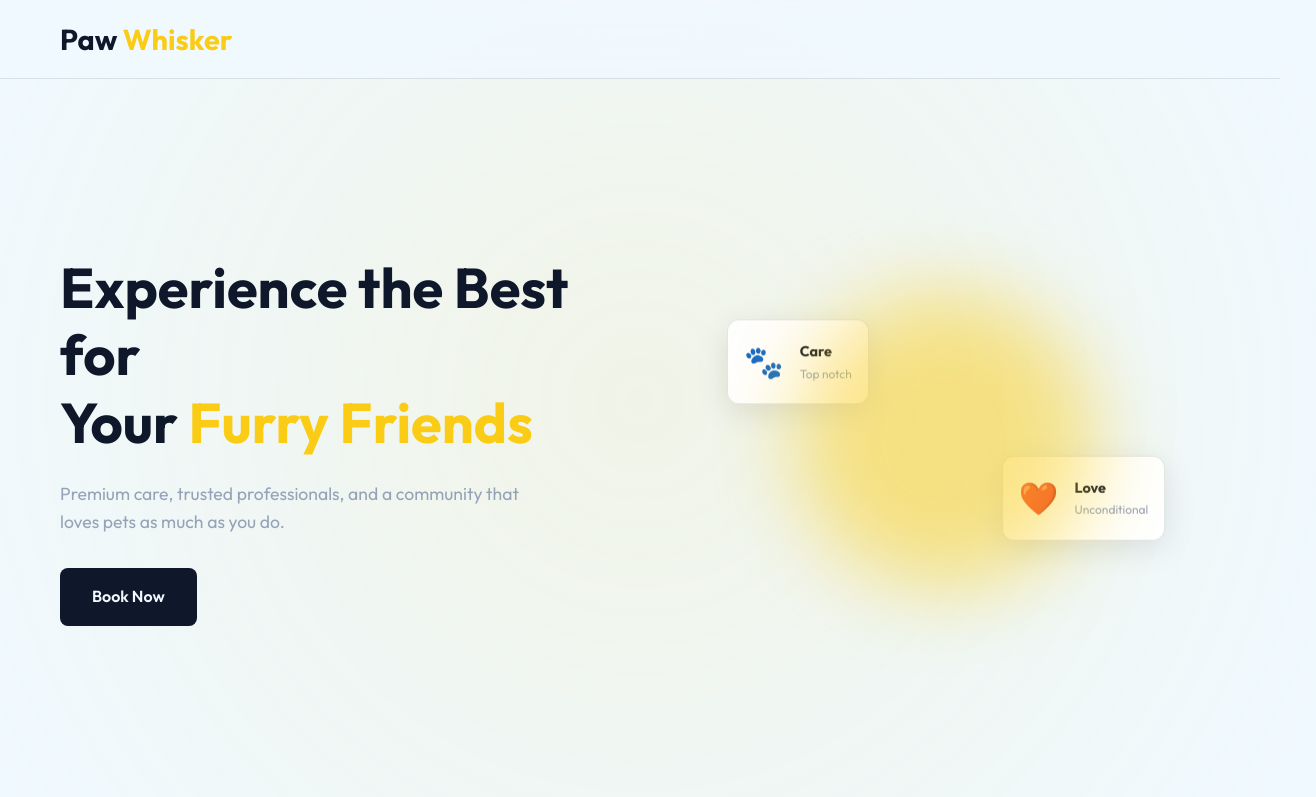
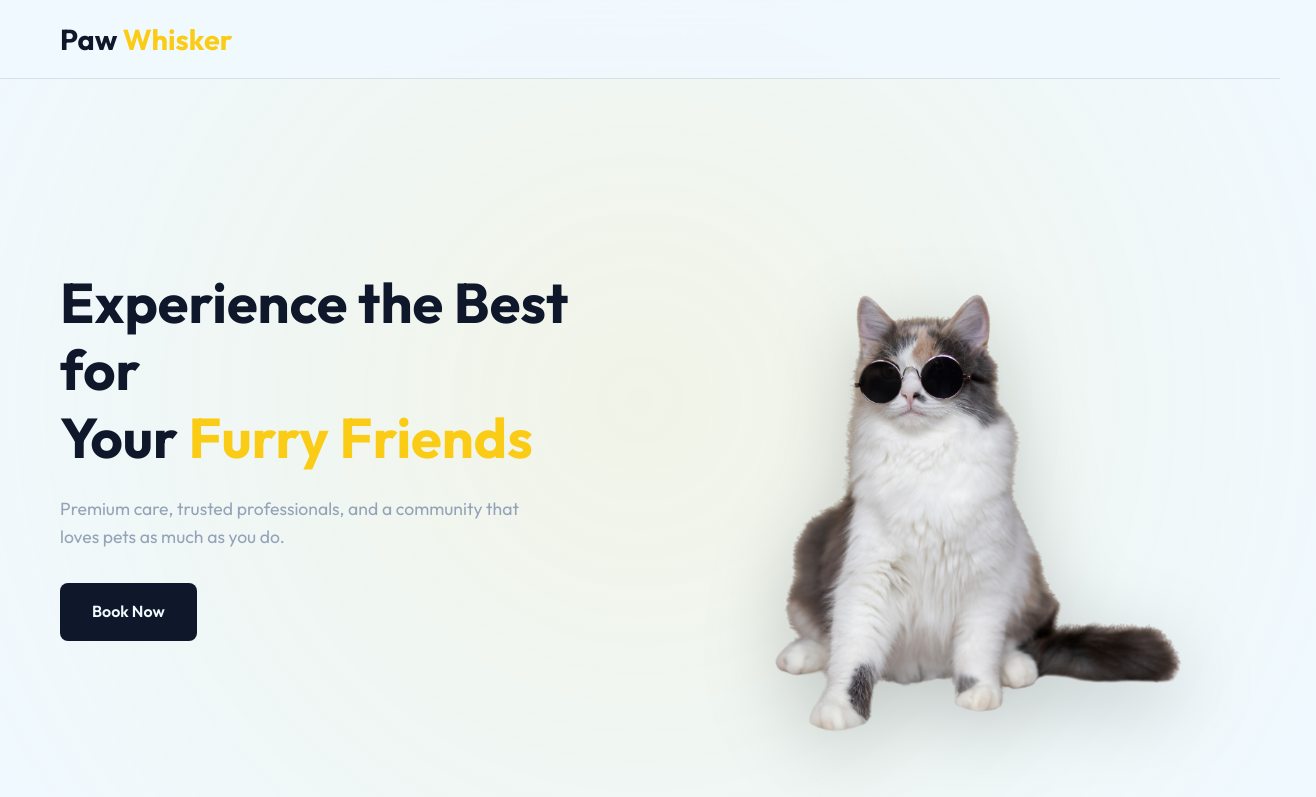
Before and after one commit to galang-herjuno/Tubes-Sistem-Basis-Data, a website: page public/index.html in a window 1280 px wide. Shown: the top 797 px of the page, 1316 px wide, since content can reach past the window. Drawn offline with Linux system fonts and the light colour scheme.

Commit message:
Update hero section with cat image and adjust layout
Replaced floating cards in the hero section with a new cat image for improved visual appeal. Increased hero-visual height in CSS to prevent layout shifts and ensure proper image display.

```diff
--- a/public/css/style.css
+++ b/public/css/style.css
@@ -180,10 +180,12 @@ body {
 /* Hero Visual & Animations */
 .hero-visual {
     position: relative;
-    height: 400px;
+    height: 550px;
+    /* Fixed height to prevent layout shifts */
     display: flex;
     justify-content: center;
     align-items: center;
+    width: 100%;
 }
 
 .visual-circle {
--- a/public/index.html
+++ b/public/index.html
@@ -23,29 +23,16 @@
         <section id="home" class="hero-section">
             <div class="container hero-content">
                 <div class="hero-text">
-                    <h2>Experience the Best for <br> Your <span style="color: var(--primary-color);">Furry Friends</span></h2>
+                    <h2>Experience the Best for <br> Your <span style="color: var(--primary-color);">Furry
+                            Friends</span></h2>
                     <p>Premium care, trusted professionals, and a community that loves pets as much as you do.</p>
                     <div class="hero-buttons">
                         <a href="/login" class="primary-btn">Book Now</a>
                     </div>
                 </div>
                 <div class="hero-visual">
-                    <!-- Placeholder for a nice hero image or abstract shape -->
-                    <div class="floating-card card-1">
-                        <span class="icon">🐾</span>
-                        <div class="text">
-                            <h4>Care</h4>
-                            <p>Top notch</p>
-                        </div>
-                    </div>
-                    <div class="floating-card card-2">
-                        <span class="icon">❤️</span>
-                        <div class="text">
-                            <h4>Love</h4>
-                            <p>Unconditional</p>
-                        </div>
-                    </div>
-                    <div class="visual-circle"></div>
+                    <img src="images/hero-cat.png" alt="Cool Cat with Sunglasses"
+                        style="width: 100%; height: 100%; object-fit: contain; transform: scale(1.35); filter: drop-shadow(0 15px 30px rgba(0,0,0,0.2));">
                 </div>
             </div>
         </section>
```
Also changed, not shown: public/images/hero-cat.png (added).
